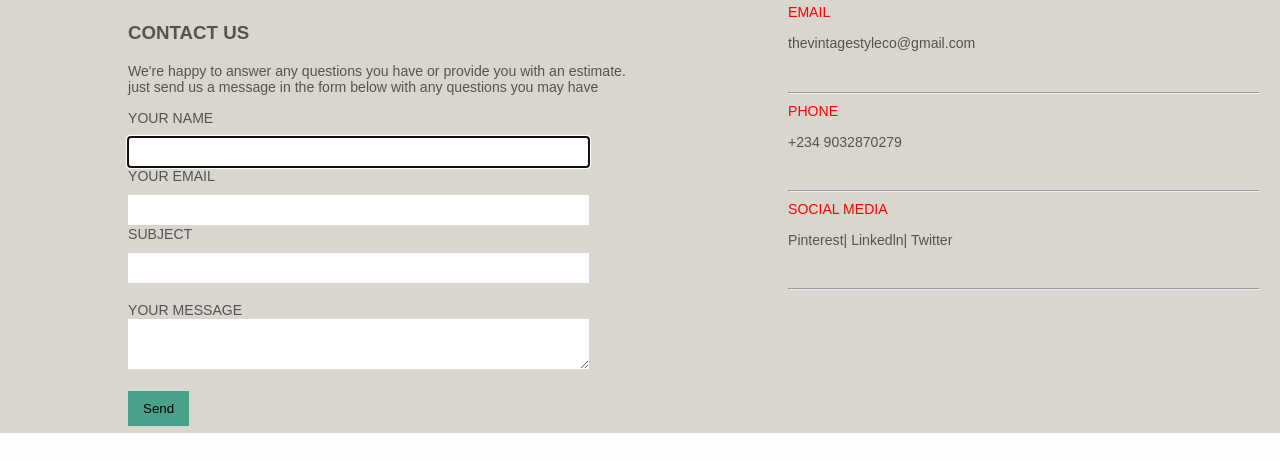
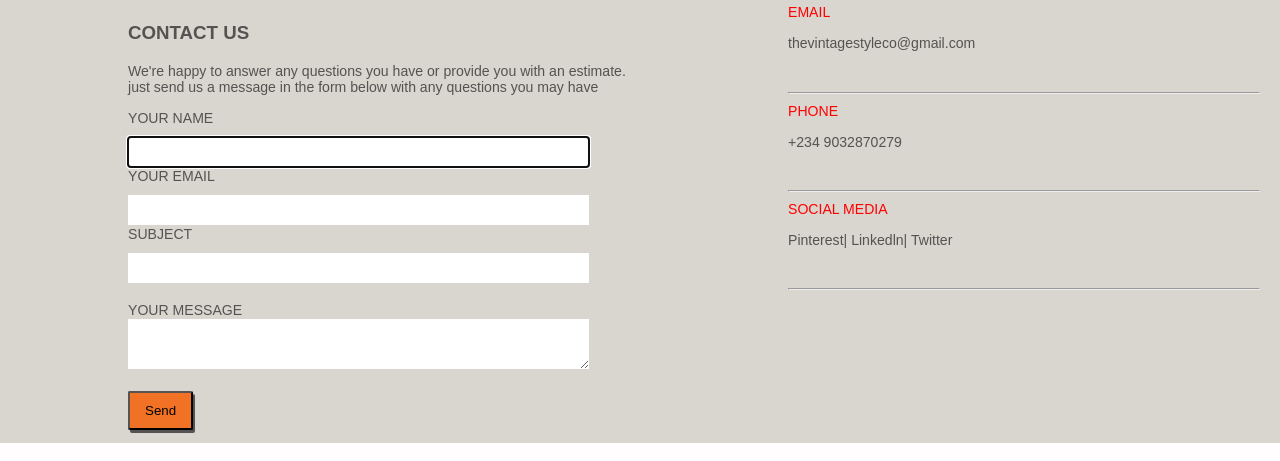
Before and after one commit to fredo-thelastcodebender/FORM, a plain HTML site: page index.html in a window 1280 px wide. Shown: the part 164-625 px from the top of the page. Drawn offline with Linux system fonts and the light colour scheme.

Commit message:
Add files via upload

```diff
--- a/style.css
+++ b/style.css
@@ -40,7 +40,7 @@ img{
     float: left;
     text-align: left;
     padding: 20px 10%;
-    height: 450px;
+    height: 460px;
 
 }
 .personal{
@@ -49,7 +49,7 @@ img{
     float: left;
     text-align: left;
     padding: 20px;
-    height: 450px;
+    height: 460px;
 }
 .input{
     width: 90%;
@@ -71,12 +71,11 @@ p{
 }
 .button{
     padding: 10px 15px;
-    background-color: rgb(72, 161, 139);
-    border: none;
+    background-color: #f17125;
+    border-radius: 2px;
+    box-shadow: 2px 3px rgb(85, 83, 81);
 }
-.button:hover{
-    background-color: rgb(65, 160, 71);
-}
+
 footer {
 
 
```
